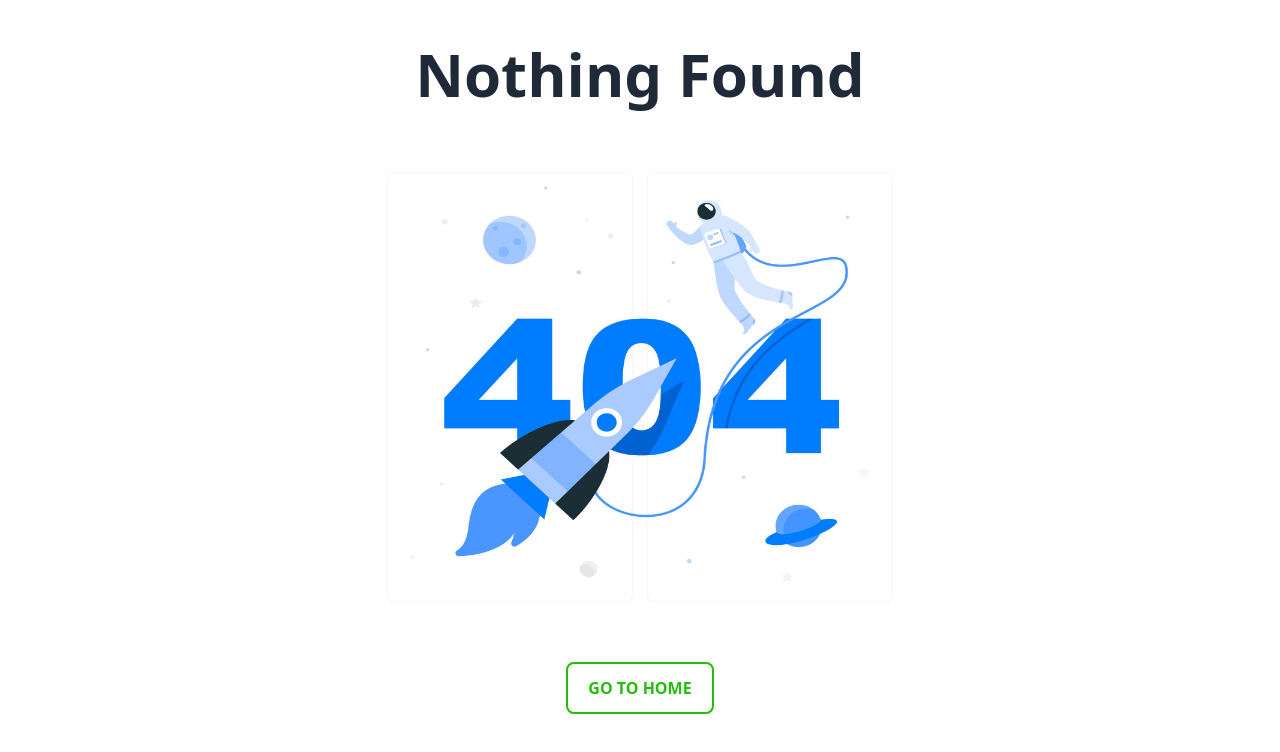
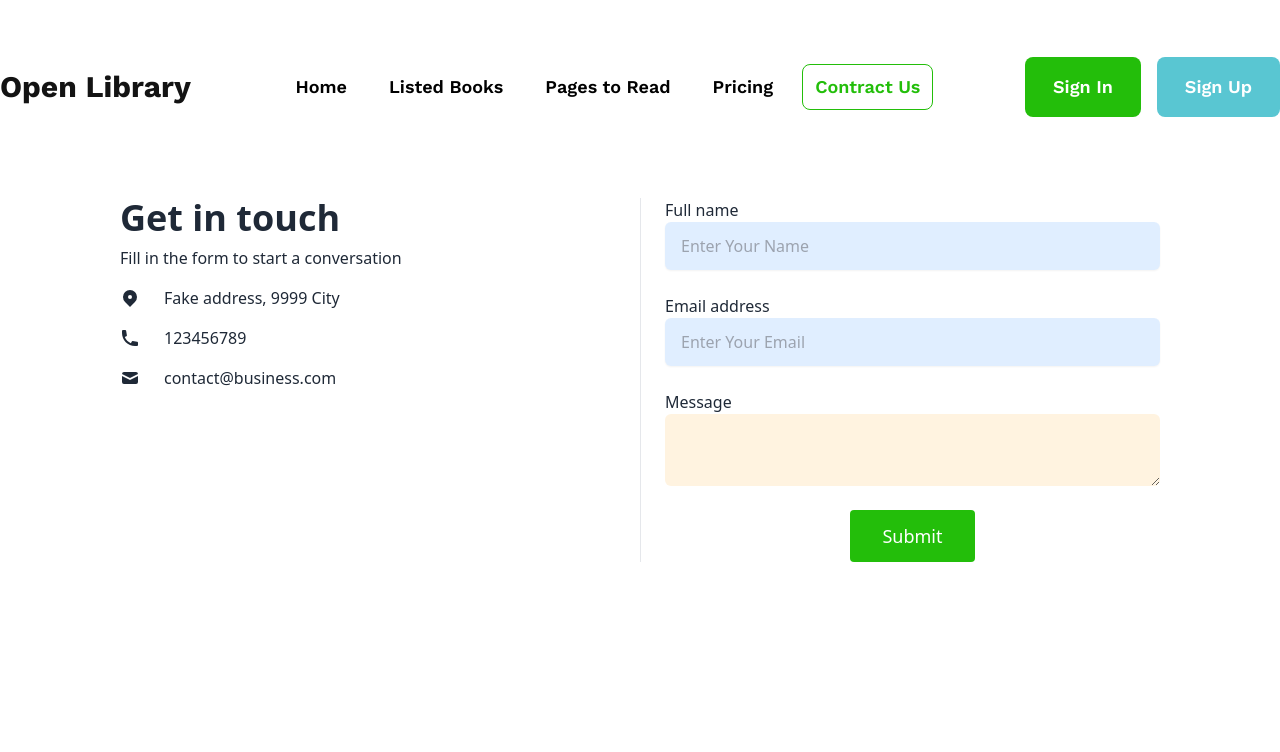
Before and after one commit to Amdadul-HQ/book_reading_site, a React (Vite) app: page /contract in a window 1280 px wide. Shown: the top 752 px of the page. Built offline with nearby package versions, Linux system fonts and the light colour scheme; a web font is replaced by a local one.

Commit message:
adding contract list

```diff
--- a/src/Component/NavBar/NavBar.jsx
+++ b/src/Component/NavBar/NavBar.jsx
@@ -22,7 +22,7 @@
                     <NavLink className={({isActive}) => isActive ? 'text-[#23BE0A] font-semibold px-3 py-2 rounded-lg border border-[#23BE0A] hover:bg-[#23BE0A] hover:text-white transition-all' : 'px-3 py-2 transition-all duration-500 hover:bg-[#23BE0A] hover:text-white border border-transparent rounded-lg'} to='/listedbooks'>Listed Books</NavLink>
                     <NavLink className={({isActive}) => isActive ? 'text-[#23BE0A] font-semibold px-3 py-2 rounded-lg border border-[#23BE0A] hover:bg-[#23BE0A] hover:text-white transition-all' : 'px-3 py-2 transition-all duration-500 hover:bg-[#23BE0A] hover:text-white border border-transparent rounded-lg'} to='/pagestoread'>Pages to Read</NavLink>
                     <NavLink className={({isActive}) => isActive ? 'text-[#23BE0A] font-semibold px-3 py-2 rounded-lg border border-[#23BE0A] hover:bg-[#23BE0A] hover:text-white transition-all' : 'px-3 py-2 transition-all duration-500 hover:bg-[#23BE0A] hover:text-white border border-transparent rounded-lg'} to='/priceing'>Pricing</NavLink>
-                    <NavLink className={({isActive}) => isActive ? 'text-[#23BE0A] font-semibold px-3 py-2 rounded-lg border border-[#23BE0A] hover:bg-[#23BE0A] hover:text-white transition-all' : 'px-3 py-2 transition-all duration-500 hover:bg-[#23BE0A] hover:text-white border border-transparent rounded-lg'} to='/about'>About Us</NavLink>
+                    <NavLink className={({isActive}) => isActive ? 'text-[#23BE0A] font-semibold px-3 py-2 rounded-lg border border-[#23BE0A] hover:bg-[#23BE0A] hover:text-white transition-all' : 'px-3 py-2 transition-all duration-500 hover:bg-[#23BE0A] hover:text-white border border-transparent rounded-lg'} to='/contract'>Contract Us</NavLink>
                 </ul>
                 <div className="md:flex hidden gap-x-4">
                     <button className="text-white bg-[#23BE0A] py-4 px-7 text-lg font-semibold rounded-lg">Sign In</button>
--- a/src/Pages/About/About.jsx
+++ /dev/null
@@ -1,11 +0,0 @@
-
-
-const About = () => {
-    return (
-        <div>
-            <h1>From About</h1>
-        </div>
-    );
-};
-
-export default About;
--- /dev/null
+++ b/src/Pages/Contract/Contract.jsx
@@ -0,0 +1,52 @@
+
+
+const Contract = () => {
+    return (
+        <section className="py-6 dark:bg-gray-100 dark:text-gray-900">
+	<div className="grid max-w-6xl grid-cols-1 px-6 mx-auto lg:px-8 md:grid-cols-2 md:divide-x">
+		<div className="py-6 md:py-0 md:px-6">
+			<h1 className="text-4xl font-bold">Get in touch</h1>
+			<p className="pt-2 pb-4">Fill in the form to start a conversation</p>
+			<div className="space-y-4">
+				<p className="flex items-center">
+					<svg xmlns="http://www.w3.org/2000/svg" viewBox="0 0 20 20" fill="currentColor" className="w-5 h-5 mr-2 sm:mr-6">
+						<path fillRule="evenodd" d="M5.05 4.05a7 7 0 119.9 9.9L10 18.9l-4.95-4.95a7 7 0 010-9.9zM10 11a2 2 0 100-4 2 2 0 000 4z" clipRule="evenodd"></path>
+					</svg>
+					<span>Fake address, 9999 City</span>
+				</p>
+				<p className="flex items-center">
+					<svg xmlns="http://www.w3.org/2000/svg" viewBox="0 0 20 20" fill="currentColor" className="w-5 h-5 mr-2 sm:mr-6">
+						<path d="M2 3a1 1 0 011-1h2.153a1 1 0 01.986.836l.74 4.435a1 1 0 01-.54 1.06l-1.548.773a11.037 11.037 0 006.105 6.105l.774-1.548a1 1 0 011.059-.54l4.435.74a1 1 0 01.836.986V17a1 1 0 01-1 1h-2C7.82 18 2 12.18 2 5V3z"></path>
+					</svg>
+					<span>123456789</span>
+				</p>
+				<p className="flex items-center">
+					<svg xmlns="http://www.w3.org/2000/svg" viewBox="0 0 20 20" fill="currentColor" className="w-5 h-5 mr-2 sm:mr-6">
+						<path d="M2.003 5.884L10 9.882l7.997-3.998A2 2 0 0016 4H4a2 2 0 00-1.997 1.884z"></path>
+						<path d="M18 8.118l-8 4-8-4V14a2 2 0 002 2h12a2 2 0 002-2V8.118z"></path>
+					</svg>
+					<span>contact@business.com</span>
+				</p>
+			</div>
+		</div>
+		<form novalidate="" className="flex flex-col py-6 space-y-6 md:py-0 md:px-6">
+			<label className="block">
+				<span className="mb-1">Full name</span>
+				<input type="text" placeholder="Enter Your Name" className="block w-full rounded-md shadow-sm focus:ring focus:ring-opacity-75 bg-[rgba(50,142,255,0.15)] h-12 px-4 focus:dark:ring-violet-600 dark:bg-gray-100" />
+			</label>
+			<label className="block">
+				<span className="mb-1">Email address</span>
+				<input type="email" placeholder="Enter Your Email" className="block w-full rounded-md shadow-sm focus:ring focus:ring-opacity-75 bg-[rgba(50,142,255,0.15)] h-12 px-4 focus:dark:ring-violet-600 dark:bg-gray-100" />
+			</label>
+			<label className="block">
+				<span className="mb-1">Message</span>
+				<textarea rows="3" className="block bg-[rgba(255,172,51,0.15)] w-full rounded-md focus:ring focus:ring-opacity-75 focus:dark:ring-violet-600 dark:bg-gray-100"></textarea>
+			</label>
+			<button type="button" className="self-center px-8 py-3 text-lg rounded focus:ring hover:ring focus:ring-opacity-75  bg-[#23BE0A] text-white font-medium">Submit</button>
+		</form>
+	</div>
+</section>
+    );
+};
+
+export default Contract;
--- a/src/Routes/Routes.jsx
+++ b/src/Routes/Routes.jsx
@@ -7,8 +7,8 @@
 import ReadList from "../Component/ReadList/ReadList";
 import Wishlist from "../Component/Wishlist/Wishlist";
 import Error from "../Pages/Error/Error";
-import About from "../Pages/About/About";
 import Priceing from "../Pages/Priceing/Priceing";
+import Contract from "../Pages/Contract/Contract";
 
 export const router = createBrowserRouter([
     {
@@ -51,8 +51,8 @@
             element:<Priceing></Priceing>
         },
         {
-            path:'/about',
-            element:<About></About>
+            path:'/contract',
+            element:<Contract></Contract>
         }
     ]
     }
```
